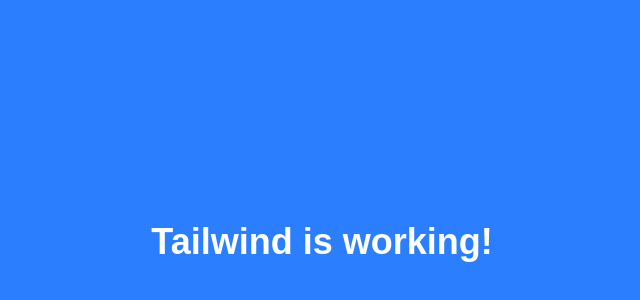
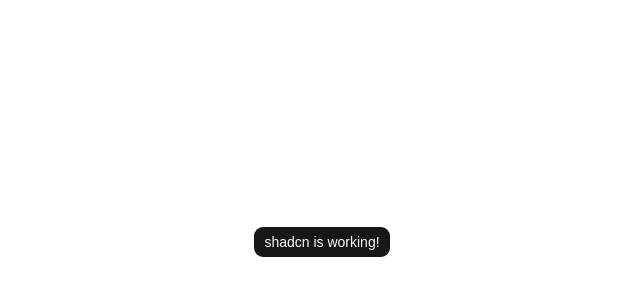
Before and after one commit to zach15james/OpTraxx-public, a React (Vite) app: page / in a window 1280 px wide. Shown: the part 158-458 px from the top of the page, without its empty margins (318-958 px from the left). Built offline with nearby package versions, Linux system fonts and the light colour scheme.

Commit message:
install and configure Tailwind and shadcn

```diff
--- a/src/App.jsx
+++ b/src/App.jsx
@@ -1,7 +1,9 @@
+import { Button } from "@/components/ui/button"
+
 function App() {
   return (
-    <div className="flex items-center justify-center h-screen bg-blue-500">
-      <h1 className="text-4xl font-bold text-white">Tailwind is working!</h1>
+    <div className="flex items-center justify-center h-screen">
+      <Button>shadcn is working!</Button>
     </div>
   )
 }
--- a/vite.config.js
+++ b/vite.config.js
@@ -1,10 +1,16 @@
 import { defineConfig } from 'vite'
 import react from '@vitejs/plugin-react'
 import tailwindcss from '@tailwindcss/vite'
+import path from 'path'
 
 export default defineConfig({
   plugins: [
     react(),
     tailwindcss(),
   ],
+  resolve: {
+    alias: {
+      "@": path.resolve(__dirname, "./src"),
+    },
+  },
 })
```
